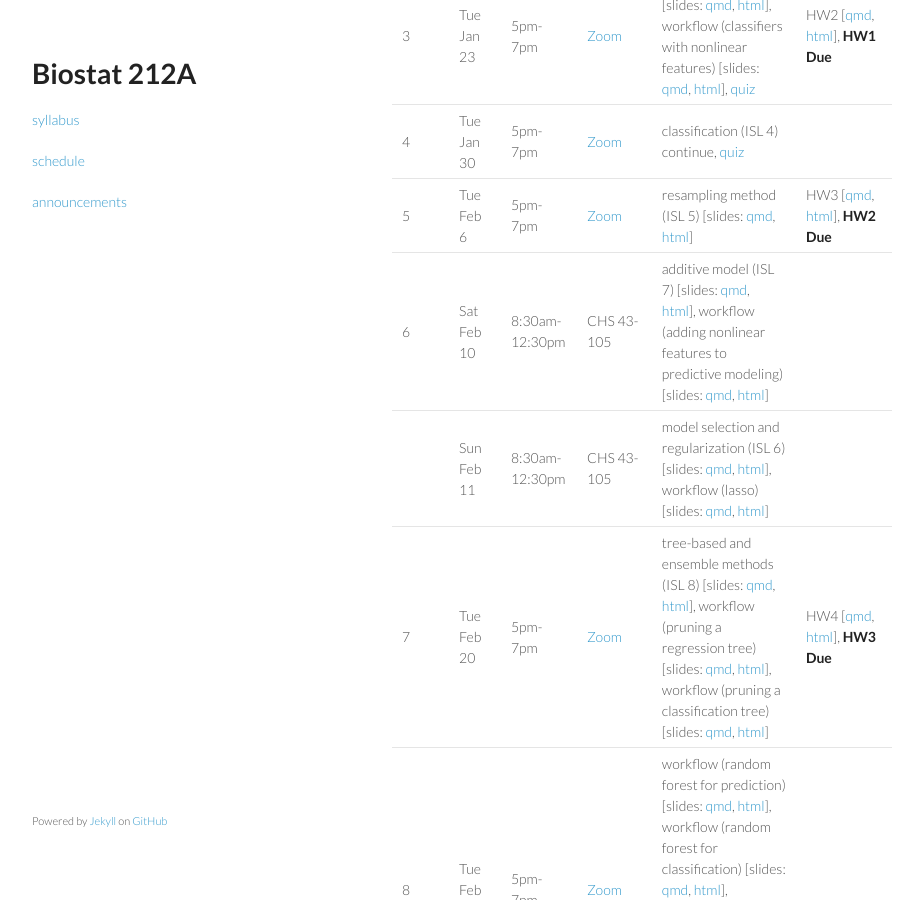
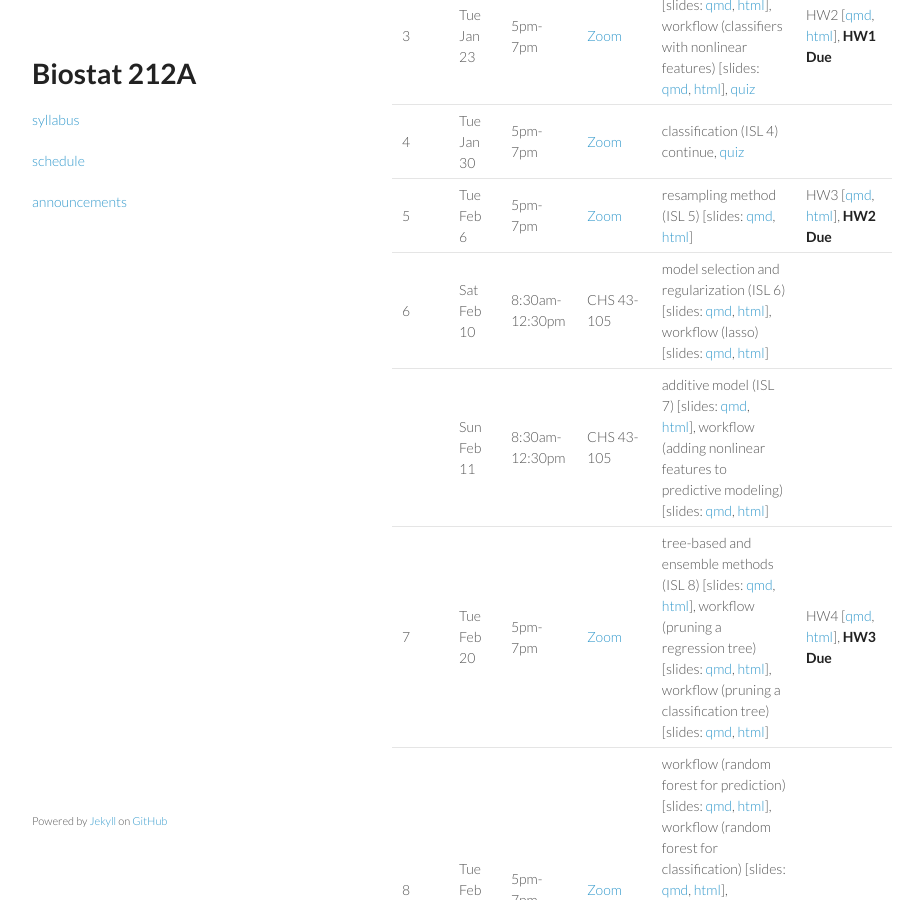
Before and after one commit to ucla-biostat-212a/2024winter, a Jekyll site: the page built from schedule/schedule.md, in a window 1280 px wide and 900 px high, scrolled down 1045 px. Shown: the whole window, without its empty margins (178-1101 px from the left). Built offline with Jekyll 4.4.1, drawn with Linux system fonts in a browser that asks for light colours.

```diff
--- a/schedule/schedule.md
+++ b/schedule/schedule.md
@@ -38,8 +38,8 @@ Books:
 | 3    | Tue Jan 23 | 5pm-7pm        | [Zoom](https://ucla.zoom.us/j/95767445277) | classification (ISL 4) \[slides: [qmd](https://raw.githubusercontent.com/ucla-biostat-212a/2024winter/master/slides/04-classification/classification.qmd), [html](../slides/04-classification/classification.html)\], workflow (classifiers with nonlinear features) \[slides: [qmd](https://raw.githubusercontent.com/ucla-biostat-212a/2024winter/master/slides/04-classification/workflow_classifier_bs.qmd), [html](../slides/04-classification/workflow_classifier_bs.html)\], [quiz](../slides/04-classification/quiz.html)                                                                                                                                                                                                                                                                                                                                                                                | HW2 \[[qmd](https://raw.githubusercontent.com/ucla-biostat-212a/2024winter/master/hw/hw2/hw2.qmd), [html](../hw/hw2/hw2.html)\], **HW1 Due**  |
 | 4    | Tue Jan 30 | 5pm-7pm        | [Zoom](https://ucla.zoom.us/j/95767445277) | classification (ISL 4) continue, [quiz](../slides/04-classification/quiz-13024.html)                                                                                                                                                                                                                                                                                                                                                                                                                                                                                                                                                                                                                                                                                                                                                                                                                                                                        |                                                                                                                                               |
 | 5    | Tue Feb 6  | 5pm-7pm        | [Zoom](https://ucla.zoom.us/j/95767445277) | resampling method (ISL 5) \[slides: [qmd](https://raw.githubusercontent.com/ucla-biostat-212a/2024winter/master/slides/05-resampling/resampling.qmd), [html](../slides/05-resampling/resampling.html)\]                                                                                                                                                                                                                                                                                                                                                                                                                                                                                         | HW3 \[[qmd](https://raw.githubusercontent.com/ucla-biostat-212a/2024winter/master/hw/hw3/hw3.qmd), [html](../hw/hw3/hw3.html)\], **HW2 Due**  |
-| 6    | Sat Feb 10 | 8:30am-12:30pm | CHS 43-105                                 | additive model (ISL 7) \[slides: [qmd](https://raw.githubusercontent.com/ucla-biostat-212a/2024winter/master/slides/07-nonlinear/nonlinear.qmd), [html](../slides/07-nonlinear/nonlinear.html)\], workflow (adding nonlinear features to predictive modeling) \[slides: [qmd](https://raw.githubusercontent.com/ucla-biostat-212a/2024winter/master/slides/07-nonlinear/workflow_bs.qmd), [html](../slides/07-nonlinear/workflow_bs.html)\]                                                                                                                                                                                                                                                                                                                                                                                                                                                                      |                                                                                                                                               |
-|      | Sun Feb 11 | 8:30am-12:30pm | CHS 43-105                                 | model selection and regularization (ISL 6) \[slides: [qmd](https://raw.githubusercontent.com/ucla-biostat-212a/2024winter/master/slides/06-modelselection/modelselection.qmd), [html](../slides/06-modelselection/modelselection.html)\], workflow (lasso) \[slides: [qmd](https://raw.githubusercontent.com/ucla-biostat-212a/2024winter/master/slides/06-modelselection/workflow_lasso.qmd), [html](../slides/06-modelselection/workflow_lasso.html)\]                                                                                                                                                                                                                                                                                                                                                                                                                                                                                                                                                                                                                                                                         |                                                                                                                                               |
+| 6    | Sat Feb 10 | 8:30am-12:30pm | CHS 43-105                                 | model selection and regularization (ISL 6) \[slides: [qmd](https://raw.githubusercontent.com/ucla-biostat-212a/2024winter/master/slides/06-modelselection/modelselection.qmd), [html](../slides/06-modelselection/modelselection.html)\], workflow (lasso) \[slides: [qmd](https://raw.githubusercontent.com/ucla-biostat-212a/2024winter/master/slides/06-modelselection/workflow_lasso.qmd), [html](../slides/06-modelselection/workflow_lasso.html)\]                                                                                                                                                                                                                                                                                                                                                                                                                                                                      |                                                                                                                                               |
+|      | Sun Feb 11 | 8:30am-12:30pm | CHS 43-105                                 |                                                                                                                                                                                                                                                                                                                                                                                                                                                                                                                                                                                                                                                                          additive model (ISL 7) \[slides: [qmd](https://raw.githubusercontent.com/ucla-biostat-212a/2024winter/master/slides/07-nonlinear/nonlinear.qmd), [html](../slides/07-nonlinear/nonlinear.html)\], workflow (adding nonlinear features to predictive modeling) \[slides: [qmd](https://raw.githubusercontent.com/ucla-biostat-212a/2024winter/master/slides/07-nonlinear/workflow_bs.qmd), [html](../slides/07-nonlinear/workflow_bs.html)\]|                                                                                                                                               |
 | 7    | Tue Feb 20 | 5pm-7pm        | [Zoom](https://ucla.zoom.us/j/95767445277) | tree-based and ensemble methods (ISL 8) \[slides: [qmd](https://raw.githubusercontent.com/ucla-biostat-212a/2024winter/master/slides/08-tree/tree.qmd), [html](../slides/08-tree/tree.html)\], workflow (pruning a regression tree) \[slides: [qmd](https://raw.githubusercontent.com/ucla-biostat-212a/2024winter/master/slides/08-tree/workflow_regtree.qmd), [html](../slides/08-tree/workflow_regtree.html)\], workflow (pruning a classification tree) \[slides: [qmd](https://raw.githubusercontent.com/ucla-biostat-212a/2024winter/master/slides/08-tree/workflow_classtree.qmd), [html](../slides/08-tree/workflow_classtree.html)\]                                                                                                                                                                                                                                                                    | HW4 \[[qmd](https://raw.githubusercontent.com/ucla-biostat-212a/2024winter/master/hw/hw4/hw4.qmd), [html](../hw/hw4/hw4.html)\], **HW3 Due**  |
 | 8    | Tue Feb 27 | 5pm-7pm        | [Zoom](https://ucla.zoom.us/j/95767445277) | workflow (random forest for prediction) \[slides: [qmd](https://raw.githubusercontent.com/ucla-biostat-212a/2024winter/master/slides/08-tree/workflow_rf_reg.qmd), [html](../slides/08-tree/workflow_rf_reg.html)\], workflow (random forest for classification) \[slides: [qmd](https://raw.githubusercontent.com/ucla-biostat-212a/2024winter/master/slides/08-tree/workflow_rf_class.qmd), [html](../slides/08-tree/workflow_rf_class.html)\], workflow (boosting for prediction) \[slides: [qmd](https://raw.githubusercontent.com/ucla-biostat-212a/2024winter/master/slides/08-tree/workflow_boosting_reg.qmd), [html](../slides/08-tree/workflow_boosting_reg.html)\], workflow (boosting for classification) \[slides: [qmd](https://raw.githubusercontent.com/ucla-biostat-212a/2024winter/master/slides/08-tree/workflow_boosting_class.qmd), [html](../slides/08-tree/workflow_boosting_class.html)\] |                                                                                                                                               |
 | 9    | Tue Mar 5  | 5pm-7pm        | [Zoom](https://ucla.zoom.us/j/95767445277) | workflow (random forest for prediction) \[slides: [qmd](https://raw.githubusercontent.com/ucla-biostat-212a/2024winter/master/slides/08-tree/workflow_rf_reg.qmd), [html](../slides/08-tree/workflow_rf_reg.html)\], workflow (random forest for classification) \[slides: [qmd](https://raw.githubusercontent.com/ucla-biostat-212a/2024winter/master/slides/08-tree/workflow_rf_class.qmd), [html](../slides/08-tree/workflow_rf_class.html)\], workflow (boosting for prediction) \[slides: [qmd](https://raw.githubusercontent.com/ucla-biostat-212a/2024winter/master/slides/08-tree/workflow_boosting_reg.qmd), [html](../slides/08-tree/workflow_boosting_reg.html)\], workflow (boosting for classification) \[slides: [qmd](https://raw.githubusercontent.com/ucla-biostat-212a/2024winter/master/slides/08-tree/workflow_boosting_class.qmd), [html](../slides/08-tree/workflow_boosting_class.html)\] | HW5 \[[qmd](https://raw.githubusercontent.com/ucla-biostat-212a/2024winter/master/hw/hw6/hw6.qmd), [html](../hw/hw6/hw6.html)\] , **HW4 Due** |
```
